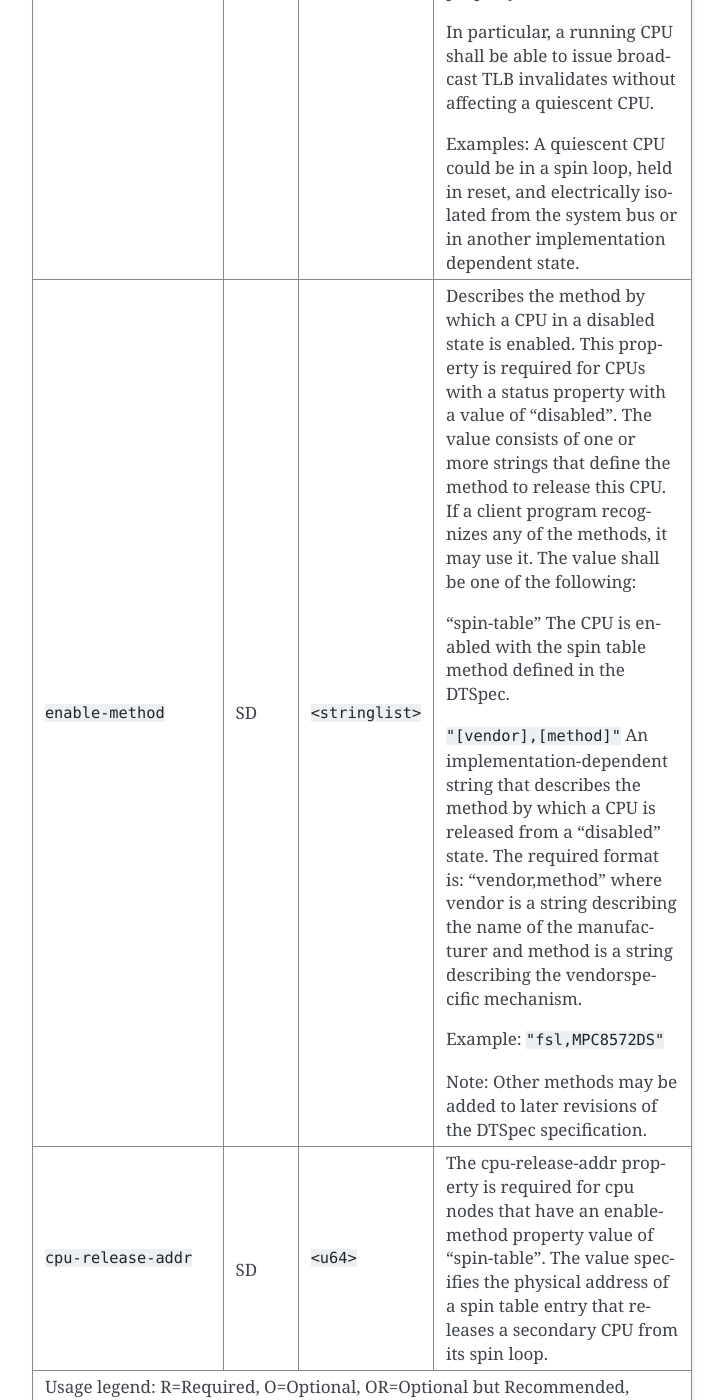
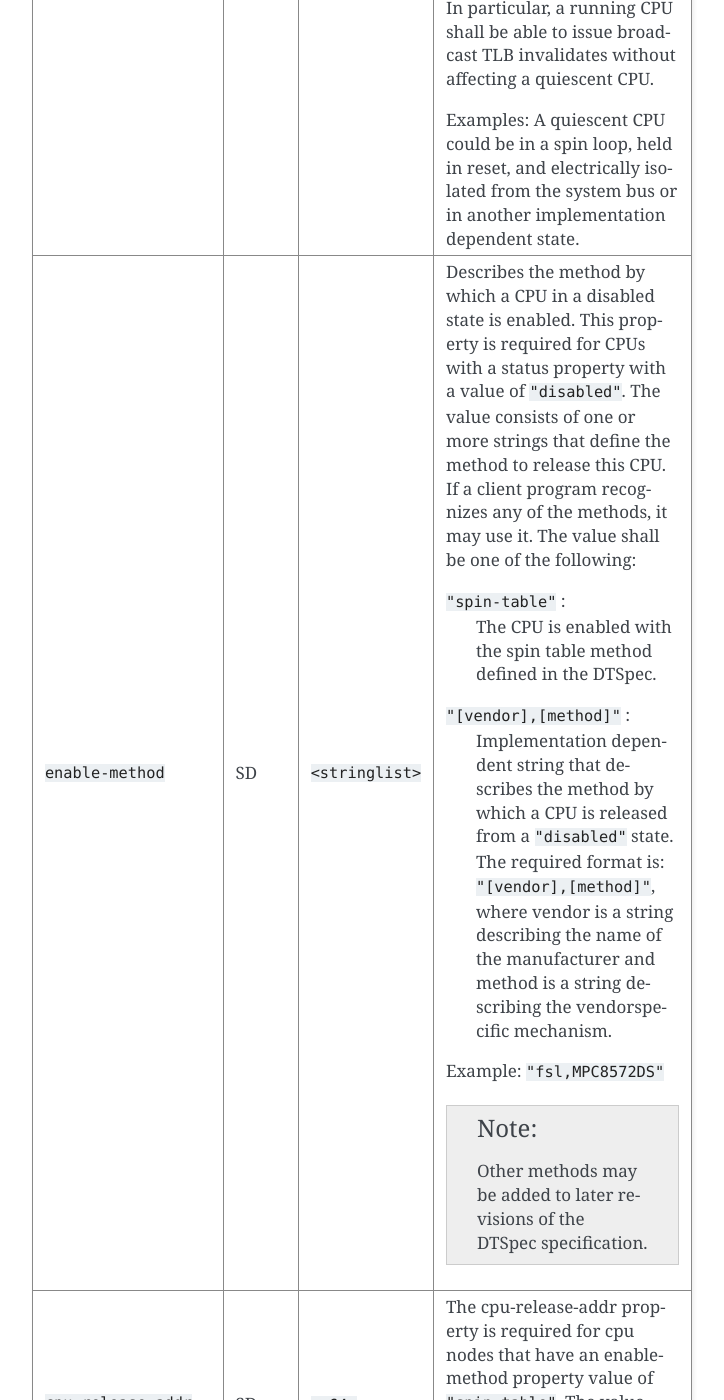
Before and after one commit to devicetree-org/devicetree-specification, a Sphinx documentation site: the page built from source/devicenodes.rst, in a window 1280 px wide and 1400 px high, scrolled down 9674 px. Shown: the whole window, without its empty margins (388-1112 px from the left). Built offline with Sphinx 7.4.7, drawn with Linux system fonts in a browser that asks for light colours; some of the changed text lies outside the part shown.

Commit message:
Editorial and typesetting fixes on chapters 1-3
Lots of minor changes made after proofreading the document

Signed-off-by: Grant Likely <grant.likely@linaro.org>

```diff
--- a/source/devicenodes.rst
+++ b/source/devicenodes.rst
@@ -155,16 +156,15 @@
    :ref:`sect-standard-properties`) are allowed but are optional.
 
 
-**Example**
+**Examples**
 
 Given a 64-bit Power system with the following physical memory layout:
 
--  RAM: starting address 0x0, length 0x80000000 (2GB)
+* RAM: starting address 0x0, length 0x80000000 (2GB)
+* RAM: starting address 0x100000000, length 0x100000000 (4GB)
 
--  RAM: starting address 0x100000000, length 0x100000000 (4GB)
-
-Memory nodes could be defined as follows, assuming an ``#address-cells`` == 2
-and ``#size-cells`` == 2:
+Memory nodes could be defined as follows, assuming ``#address-cells = <2>``
+and ``#size-cells = <2>``.
 
 **Example #1**
 
@@ -201,8 +201,6 @@
 The ``/chosen`` node does not represent a real device in the system but
 describes parameters chosen or specified by the system firmware at run
 time. It shall be a child of the root node.
-
-The node name (see :ref:`sect-node-names`) shall be ``/chosen``.
 
 .. tabularcolumns:: | l c l J |
 .. table:: ``/chosen`` Node Properties
@@ -255,8 +253,6 @@
 real device in the system, but acts as a container for child cpu nodes
 which represent the systems CPUs.
 
-The node name (see :ref:`sect-node-names`) shall be cpus.
-
 .. tabularcolumns:: | l c l J |
 .. table:: ``/cpus`` Node Properties
 
@@ -323,65 +318,67 @@
    ============================ ===== ================ ===============================================
    Property Name                Usage Value Type       Definition
    ============================ ===== ================ ===============================================
-   ``device_type``              R     ``<string>``     Value shall be "cpu".
-   ``reg``                      R     array            The value of ``reg`` is a ``<prop-encoded-array>``
+   ``device_type``              | R   | ``<string>``   Value shall be ``"cpu"``.
+   ``reg``                      R     array            The value of *reg* is a ``<prop-encoded-array>``
                                                        that defines a unique CPU/thread id for the
                                                        CPU/threads represented by the CPU node.
 
                                                        If a CPU supports more than one thread (i.e.
-                                                       multiple streams of execution) the ``reg``
+                                                       multiple streams of execution) the *reg*
                                                        property is an array with 1 element per
-                                                       thread. The ``#address-cells`` on the ``/cpus`` node
+                                                       thread. The *#address-cells* on the ``/cpus`` node
                                                        specifies how many cells each element of the
                                                        array takes. Software can determine the number
-                                                       of threads by dividing the size of ``reg`` by
-                                                       the parent node’s ``#address-cells``.
+                                                       of threads by dividing the size of *reg* by
+                                                       the parent node's *#address-cells*.
 
                                                        If a CPU/thread can be the target of an
-                                                       external interrupt the "reg" property value
+                                                       external interrupt the *reg* property value
                                                        must be a unique CPU/thread id that is
                                                        addressable by the interrupt controller.
 
                                                        If a CPU/thread cannot be the target of an
-                                                       external interrupt, then "reg" must be unique
+                                                       external interrupt, then *reg* must be unique
                                                        and out of bounds of the range addressed by
                                                        the interrupt controller
 
-                                                       If a CPU/thread’s PIR is modifiable, a client
-                                                       program should modify PIR to match the "reg"
+                                                       If a CPU/thread's PIR is modifiable, a client
+                                                       program should modify PIR to match the *reg*
                                                        property value. If PIR cannot be modified and
                                                        the PIR value is distinct from the interrupt
                                                        controller numberspace, the CPUs binding may
                                                        define a binding-specific representation of
                                                        PIR values if desired.
-   ``clock-frequency``          |     array            Specifies the current clock speed of the CPU
-                                | R                    in Hertz. The value is a <prop-encoded-array>
+   ``clock-frequency``          | R   | array          Specifies the current clock speed of the CPU
+                                                       in Hertz. The value is a ``<prop-encoded-array>``
                                                        in one of two forms:
 
-                                                       A 32-bit integer consisting of one ``<u32>``
-                                                       specifying the frequency.
+                                                       * A 32-bit integer consisting of one ``<u32>``
+                                                         specifying the frequency.
+                                                       * A 64-bit integer represented as a ``<u64>``
+                                                         specifying the frequency.
 
-                                                       A 64-bit integer represented as a ``<u64>``
-                                                       specifying the frequency.
-   ``timebase-frequency``       |     array            Specifies the current frequency at which the
-                                | R                    timebase and decrementer registers are updated
+   ``timebase-frequency``       | R   | array          Specifies the current frequency at which the
+                                                       timebase and decrementer registers are updated
                                                        (in Hertz). The value is a
                                                        <prop-encoded-array> in one of two forms:
 
-                                                       A 32-bit integer consisting of one ``<u32>``
-                                                       specifying the frequency.
+                                                       * A 32-bit integer consisting of one ``<u32>``
+                                                         specifying the frequency.
+                                                       * A 64-bit integer represented as a ``<u64>``.
 
-                                                       A 64-bit integer represented as a ``<u64>``.
    ``status``                   SD    ``<string>``     A standard property describing the state of a
                                                        CPU. This property shall be present for nodes
                                                        representing CPUs in a symmetric
                                                        multiprocessing (SMP) configuration. For a CPU
-                                                       node the meaning of the “okay” and “disabled”
-                                                       values are as follows:
+                                                       node the meaning of the ``"okay"`` and
+                                                       ``"disabled"`` values are as follows:
 
-                                                       ``"okay"``. The CPU is running.
+                                                       ``"okay"`` :
+                                                          The CPU is running.
 
-                                                       ``"disabled"``. The CPU is in a quiescent state.
+                                                       ``"disabled"`` :
+                                                          The CPU is in a quiescent state.
 
                                                        A quiescent CPU is in a state where it cannot
                                                        interfere with the normal operation of other
@@ -399,34 +396,35 @@
                                                        loop, held in reset, and electrically isolated
                                                        from the system bus or in another
                                                        implementation dependent state.
-   ``enable-method``            SD    ``<stringlist>`` Describes the method by which a CPU in a
+   ``enable-method``            | SD  ``<stringlist>`` Describes the method by which a CPU in a
                                                        disabled state is enabled. This property is
                                                        required for CPUs with a status property with
-                                                       a value of “disabled”. The value consists of
+                                                       a value of ``"disabled"``. The value consists of
                                                        one or more strings that define the method to
                                                        release this CPU. If a client program
                                                        recognizes any of the methods, it may use it.
                                                        The value shall be one of the following:
 
-                                                       "spin-table" The CPU is enabled with the
-                                                       spin table method defined in the |spec|.
+                                                       ``"spin-table"`` :
+                                                          The CPU is enabled with the
+                                                          spin table method defined in the |spec|.
 
-                                                       ``"[vendor],[method]"`` An
-                                                       implementation-dependent string that
-                                                       describes the method by which a CPU is
-                                                       released from a "disabled" state. The
-                                                       required format is: "vendor,method" where
-                                                       vendor is a string describing the name of
-                                                       the manufacturer and method is a string
-                                                       describing the vendorspecific mechanism.
+                                                       ``"[vendor],[method]"`` :
+                                                          Implementation dependent string that
+                                                          describes the method by which a CPU is
+                                                          released from a ``"disabled"`` state. The
+                                                          required format is: ``"[vendor],[method]"``,
+                                                          where vendor is a string describing the name of
+                                                          the manufacturer and method is a string
+                                                          describing the vendorspecific mechanism.
 
                                                        Example: ``"fsl,MPC8572DS"``
 
-                                                       Note: Other methods may be added to later
-                                                       revisions of the |spec| specification.
-   ``cpu-release-addr``         |     ``<u64>``        The cpu-release-addr property is required for
-                                | SD                   cpu nodes that have an enable-method property
-                                                       value of "spin-table". The value specifies the
+                                                       .. note:: Other methods may be added to later
+                                                          revisions of the |spec| specification.
+   ``cpu-release-addr``         | SD  | ``<u64>``      The cpu-release-addr property is required for
+                                                       cpu nodes that have an enable-method property
+                                                       value of ``"spin-table"``. The value specifies the
                                                        physical address of a spin table entry that
                                                        releases a secondary CPU from its spin loop.
    Usage legend: R=Required, O=Optional, OR=Optional but Recommended, SD=See Definition
@@ -464,25 +462,25 @@
                                                              implementation supports
                                                              [Category:Embedded.Hypervisor] as defined in
                                                              Power ISA Version 2.06.
-   ``cache-op-block-size``      |     ``<u32>``              Specifies the block size in bytes upon which
-                                | SD                         cache block instructions operate (e.g., dcbz).
+   ``cache-op-block-size``      | SD  | ``<u32>``            Specifies the block size in bytes upon which
+                                                             cache block instructions operate (e.g., dcbz).
                                                              Required if different than the L1 cache block
                                                              size.
-   ``reservation-granule-size`` |     |                      Specifies the reservation granule size
-                                | SD  | ``<u32>``            supported by this processor in bytes.
+   ``reservation-granule-size`` | SD  | ``<u32>``            Specifies the reservation granule size
+                                                             supported by this processor in bytes.
    ``mmu-type``                 O     ``<string>``           Specifies the CPU’s MMU type.
 
                                                              Valid values are shown below:
 
-                                                             "mpc8xx"
-                                                             "ppc40x"
-                                                             "ppc440"
-                                                             "ppc476"
-                                                             "power-embedded"
-                                                             "powerpc-classic"
-                                                             "power-server-stab"
-                                                             "power-server-slb"
-                                                             "none"
+                                                             * ``"mpc8xx"``
+                                                             * ``"ppc40x"``
+                                                             * ``"ppc440"``
+                                                             * ``"ppc476"``
+                                                             * ``"power-embedded"``
+                                                             * ``"powerpc-classic"``
+                                                             * ``"power-server-stab"``
+                                                             * ``"power-server-slb"``
+                                                             * ``"none"``
    Usage legend: R=Required, O=Optional, OR=Optional but Recommended, SD=See Definition
    =========================================================================================================
 
--- a/source/introduction.rst
+++ b/source/introduction.rst
@@ -48,7 +48,7 @@
 
 * Chapter :ref:`chapter-introduction` introduces the architecture being
   specified by |spec|.
-* Chapter :ref:`chapter-devicetree` introduces the device tree concept
+* Chapter :ref:`chapter-devicetree` introduces the devicetree concept
   and describes its logical structure and standard properties.
 * Chapter :ref:`chapter-device-node-requirements` specifies the
   definition of a base set of device nodes required by |spec|-compliant
```
Also changed, not shown: other parts of source/devicenodes.rst (+10 -10 lines), source/devicetree-basics.rst (+20 -17 lines).
